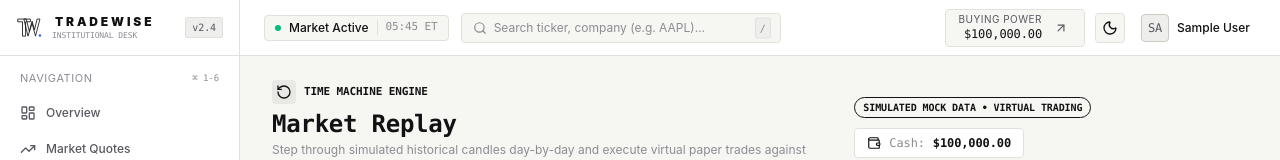
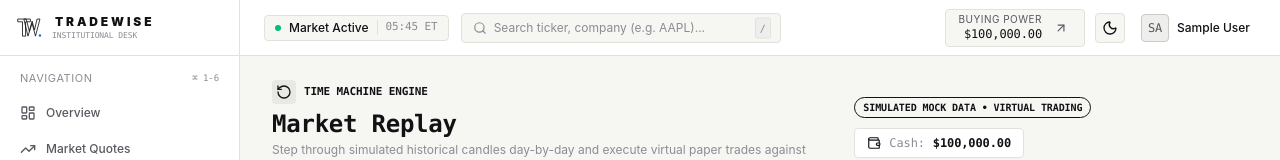
Before and after one commit to harshhh-08/TradeWise, a React (Vite) app in the folder frontend/: page /replay in a window 1280 px wide. Shown: the top 160 px of the page. Built offline with nearby package versions, Linux system fonts and the light colour scheme; no server answers; sample sign-in values are in the browser's storage.

Commit message:
fix(ui): remove v2.4 version badge from sidebar header

```diff
--- a/frontend/src/components/layout/Sidebar.jsx
+++ b/frontend/src/components/layout/Sidebar.jsx
@@ -29,11 +29,8 @@ export function Sidebar({ className }) {
       )}
     >
       {/* Brand Header */}
-      <div className="h-14 flex items-center justify-between px-4 border-b border-border-subtle">
+      <div className="h-14 flex items-center px-4 border-b border-border-subtle">
         <Logo size={26} layout="horizontal" />
-        <span className="text-[10px] font-mono px-1.5 py-0.5 rounded-sm bg-elevated text-ink-secondary border border-border-subtle">
-          v2.4
-        </span>
       </div>
 
       {/* Nav Items */}
```
